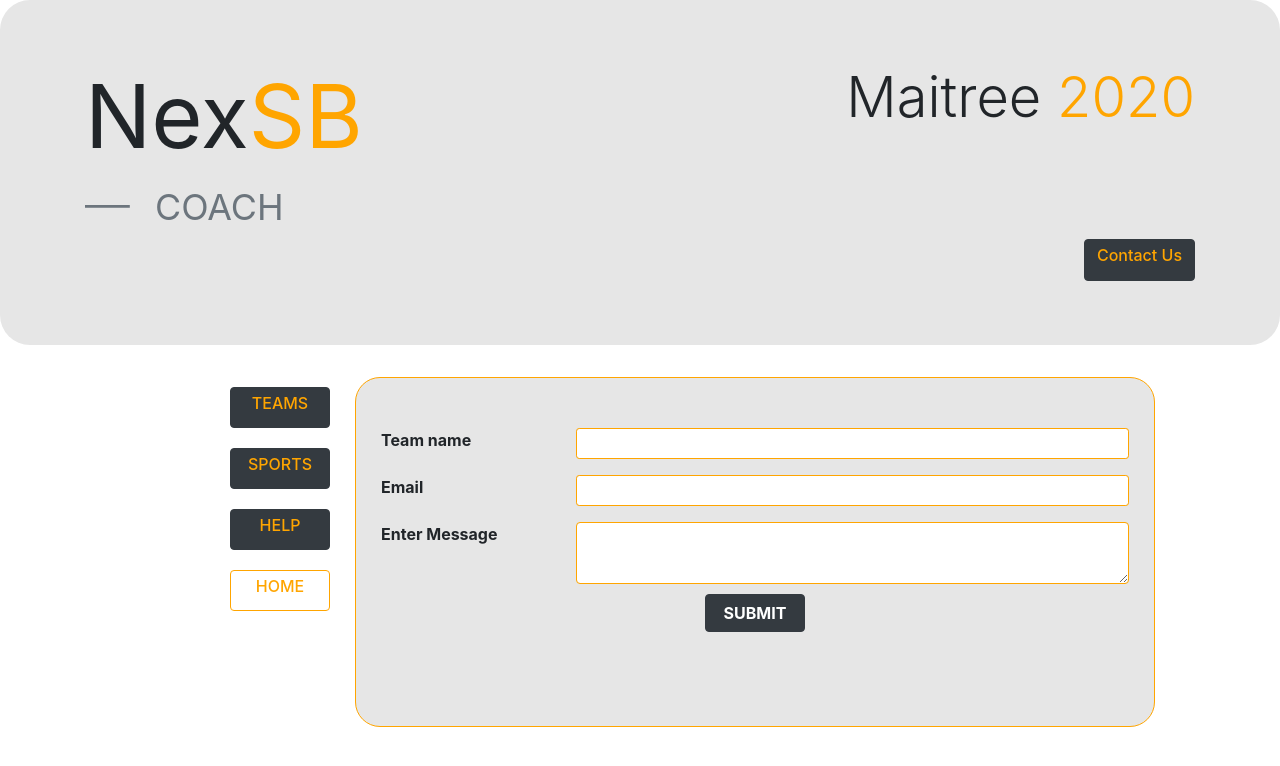
After one commit to swapnil1023/NexSb_coach, a PHP site: page /pages/dashboard.php in a window 1280 px wide. The commit adds this page. Shown: the top 766 px of the page. Run offline with PHP 8.4, Linux system fonts and the light colour scheme.

Commit message:
converted pages to php

```diff
--- a/pages/HomePage.html
+++ b/pages/HomePage.html
@@ -32,7 +32,7 @@
           }
 
           function redirectDashboard(){
-                location.href='dashboard.html'
+                location.href='dashboard.php'
             }
 
           login.onclick = function onclick()
--- /dev/null
+++ b/pages/dashboard.php
@@ -0,0 +1,195 @@
+<?php
+
+?>
+
+<!doctype html>
+<html lang="en">
+  <head>
+    <!-- Required meta tags -->
+    <meta charset="utf-8">
+    <meta name="viewport" content="width=device-width, initial-scale=1, shrink-to-fit=no">
+
+    <!-- Bootstrap CSS -->
+    <link rel="stylesheet" href="https://stackpath.bootstrapcdn.com/bootstrap/4.4.1/css/bootstrap.min.css" integrity="sha384-Vkoo8x4CGsO3+Hhxv8T/Q5PaXtkKtu6ug5TOeNV6gBiFeWPGFN9MuhOf23Q9Ifjh" crossorigin="anonymous">
+    <!-- jQuery first-->
+    <script src="https://code.jquery.com/jquery-3.4.1.slim.min.js" integrity="sha384-J6qa4849blE2+poT4WnyKhv5vZF5SrPo0iEjwBvKU7imGFAV0wwj1yYfoRSJoZ+n" crossorigin="anonymous"></script>
+
+    <script type="text/javascript" src="../scripts/dashboard.js" ></script>
+    <title>Dashboard</title>
+    <script src="https://code.jquery.com/jquery-3.4.1.slim.min.js" integrity="sha384-J6qa4849blE2+poT4WnyKhv5vZF5SrPo0iEjwBvKU7imGFAV0wwj1yYfoRSJoZ+n" crossorigin="anonymous"></script>
+
+    <script>
+        $(document).ready(function(){
+
+            var teamsButton = document.getElementById("teamsButton");
+            var sportsButton = document.getElementById("sportsButton");
+            var helpButton = document.getElementById("helpButton");
+            var teams = document.getElementById("teams");
+            var sports = document.getElementById("sports");
+            var help = document.getElementById("help");
+
+            teamsButton.onclick = function dispTeam (){
+                teams.style.display = "inline-block";
+                sports.style.display = "none";
+                help.style.display = "none";
+                teamsButton.disable=true;
+                sportsButton.disable=false;
+                helpButton.disable=false;
+            }
+            sportsButton.onclick = function dispSports (){
+                teams.style.display = "none";
+                sports.style.display = "inline-block";
+                help.style.display = "none";
+                teamsButton.disable=false
+                sportsButton.disable=true;
+                helpButton.disable=false
+
+            }
+            helpButton.onclick = function dispHelp (){
+                teams.style.display = "none";
+                sports.style.display = "none";
+                help.style.display = "inline-block";
+                teamsButton.disable=false;
+                sportsButton.disable=false;
+                helpButton.disable=true;
+            }
+
+            var homeButton = document.getElementById("homeBtn");
+            //homeButton.onclick="location.href='/pages/HomePage.html'" //Even this works properly
+            homeButton.onclick=function redirectHome(){
+                location.href='/pages/HomePage.php'
+            }
+
+        })
+    </script>
+
+  </head>
+  <body>
+
+    <div class="container"></div>
+      <div class="jumbotron" style="background-color:#e6e6e6; border-radius:30px;">
+        <div class="container">
+          <div class="row" align="center">
+                <div class="col" align="left">
+                <h1 class="display-2"><b>Nex</b><font color="orange"><b>SB</b></font></h1> <font color="orange"><h2 class="display-4"><footer class="blockquote-footer"> <small>COACH</small> </footer></h2></font>
+                </div>
+                <div class="col" align="right">
+                <h1 class="display-4">Maitree <font color="orange">2020</font></h1>
+                </div>
+           </div>
+           <div class="row">
+            <div class="col-12" align="end">
+              <button type="button" class="btn btn-dark "><font color="orange"><h6>Contact Us</h6></font></button>
+            </div>
+          </div>
+          </div>
+        </div>
+      </div>
+    </div>
+
+    <div class="container">
+        <div class="row">
+            <div class="col" align="right">
+                    <div class="row">
+                        <div class="col">
+                            <button type="button" class="btn btn-dark " style="margin:10px; width: 100px;" id="teamsButton" ><font color="orange"><h6>TEAMS</h6></font></button>
+                        </div>
+                    </div>
+                    <div class="row">
+                        <div class="col">
+                            <button type="button" class="btn btn-dark " style="margin:10px; width: 100px;"><font color="orange" id="sportsButton" ><h6>SPORTS</h6></font></button>
+                        </div>
+                    </div>
+                    <div class="row">
+                        <div class="col">
+                            <button type="button" class="btn btn-dark " style="margin:10px; width: 100px;"><font color="orange" id="helpButton"><h6>HELP</h6></font></button>
+                        </div>
+                    </div>
+                    <div class="row">
+                        <div class="col">
+                            <button type="button" id="homeBtn"  class="btn btn-outline-dark " style="margin:10px; width: 100px; border-color: orange;"><font color="orange"><h6>HOME</h6></font></button>
+                        </div>
+                    </div>
+            </div>
+            <div class="col-9">
+
+                <div id="teams">
+
+                    <div id="all teams">
+                        <div class="row" style="display : none">
+                                <div class="card" style="width:800px; height: 350px; border-radius: 25px; border-color:orange; padding:10px; background-color:#e6e6e6">
+                                    fvghbadsfdghjkl;dffhfdnfgg
+                                </div>
+                        </div>
+                    </div>
+
+                    <div id="sendInvite">
+                        <div class="row">
+                            <div class="card" style="width:800px; height: 350px; border-radius: 25px; border-color:orange; padding:10px; background-color:#e6e6e6">
+                                <div class="container" style="margin-top:40px">
+                                    <div class="row">
+                                        <div class="col-3" style="align-items:right">
+                                            <b>Team name</b>
+                                        </div>
+                                        <div class="col-9">
+                                            <div class="input-group input-group-sm mb-3">
+                                                <input type="text" class="form-control" style="border-color: orange;" aria-label="Sizing example input" aria-describedby="inputGroup-sizing-sm">
+                                            </div>
+                                        </div>
+                                    </div>
+                                    <div class="row">
+                                        <div class="col-3" style="align-items:right">
+                                            <b>Email</b>
+                                        </div>
+                                        <div class="col-9">
+                                            <div class="input-group input-group-sm mb-3">
+                                                <input type="text" class="form-control" style="border-color: orange;" aria-label="Sizing example input" aria-describedby="inputGroup-sizing-sm">
+                                            </div>
+                                        </div>
+                                    </div>
+                                    <div class="row">
+                                        <div class="col-3" style="align-items:right;">
+                                            <b>Enter Message</b>
+                                        </div>
+                                        <div class="col-9">
+                                            <div class="input-group">
+                                                <textarea class="form-control" style="border-color: orange;" aria-label="With textarea"></textarea>
+                                            </div>
+                                        </div>
+                                    </div>
+                                    <div class="row">
+                                        <div class="col" align="center">
+                                            <button type="button" class="btn btn-dark " style="margin:10px; width: 100px;"><b>SUBMIT</b></button>
+                                        </div>
+                                    </div>
+                                </div>
+                            </div>
+                        </div>
+                    </div>
+
+                </div>
+
+                <div div class="card" style="width:800px; height: 350px; border-radius: 25px; border-color:orange; padding:10px; background-color:#e6e6e6; display:none" id = "sports">
+
+                    sports
+
+                </div>
+
+                <div div class="card" style="width:800px; height: 350px; border-radius: 25px; border-color:orange; padding:10px; background-color:#e6e6e6; display:none" id = "help">
+
+                    help
+
+                </div>
+
+            </div>
+        </div>
+    </div>
+
+    </div>
+
+    <!-- Optional JavaScript -->
+    <!-- jQuery first, then Popper.js, then Bootstrap JS -->
+    <script src="https://cdn.jsdelivr.net/npm/popper.js@1.16.0/dist/umd/popper.min.js" integrity="sha384-Q6E9RHvbIyZFJoft+2mJbHaEWldlvI9IOYy5n3zV9zzTtmI3UksdQRVvoxMfooAo" crossorigin="anonymous"></script>
+    <script src="https://stackpath.bootstrapcdn.com/bootstrap/4.4.1/js/bootstrap.min.js" integrity="sha384-wfSDF2E50Y2D1uUdj0O3uMBJnjuUD4Ih7YwaYd1iqfktj0Uod8GCExl3Og8ifwB6" crossorigin="anonymous"></script>
+  </body>
+</html>
```
Also changed, not shown: pages/EnterRegistration.php (added, +58 -0 lines), pages/HomePage.php (+30 -14 lines).
